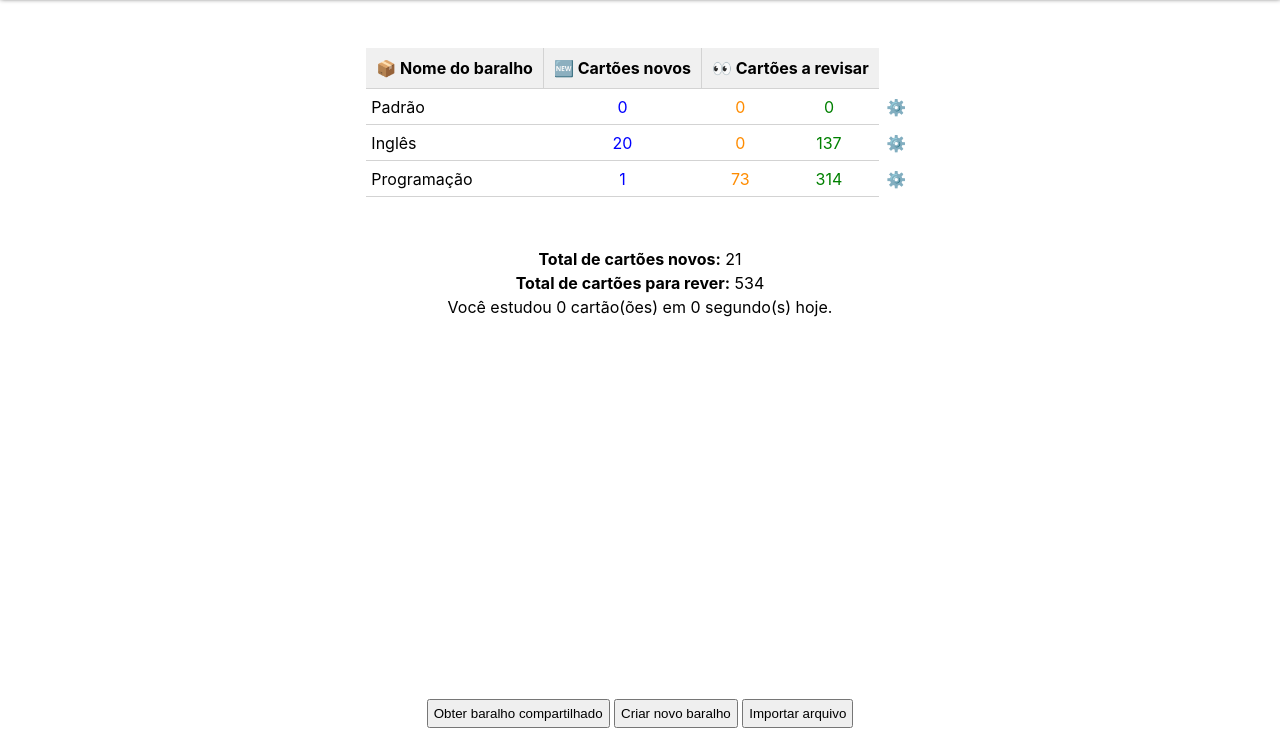
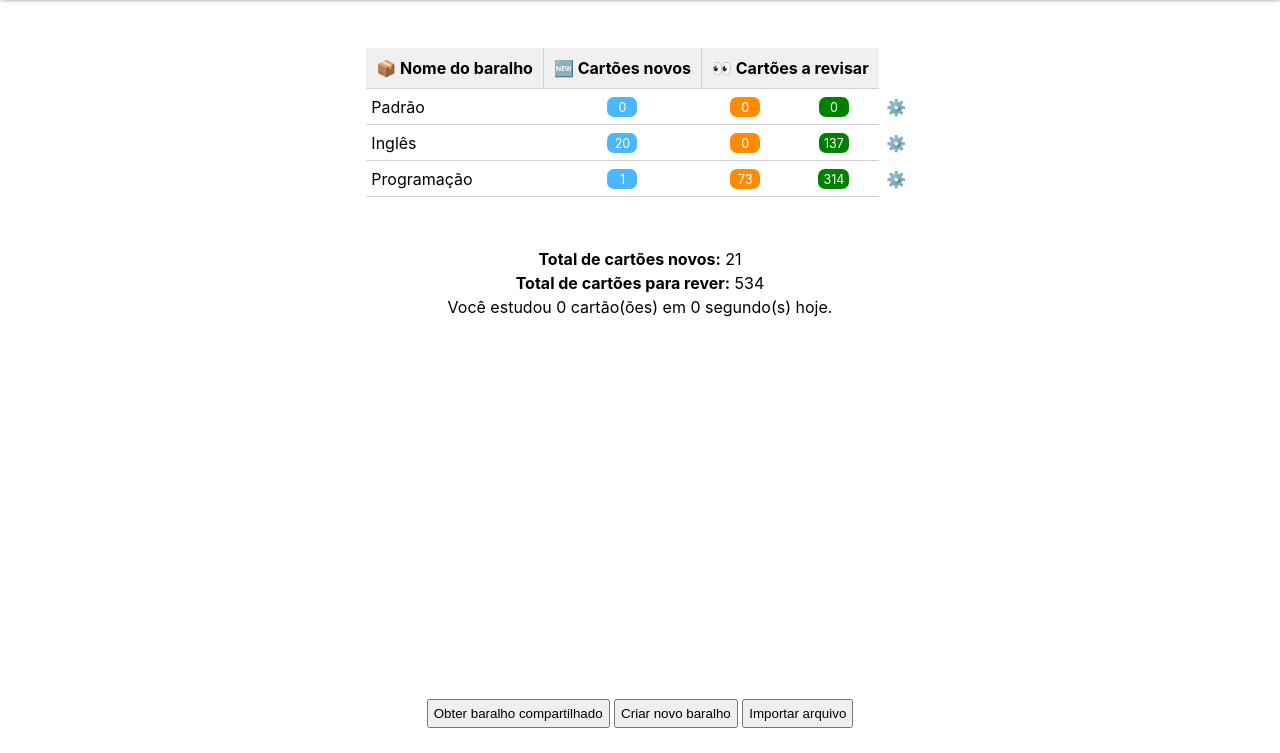
Before and after one commit to felipedssantos7/rebisyon, an Electron app: page src/index.html in a window 1280 px wide. Shown: the part 47-800 px from the top of the page. Drawn offline with Linux system fonts and the light colour scheme.

Commit message:
Update card numbers style in the decks table

```diff
--- a/src/css/index.css
+++ b/src/css/index.css
@@ -93,16 +93,27 @@
   text-align: left;
 }
 
-#body #decks-table tbody tr .new-cards {
-  color: blue;
+#body #decks-table tbody tr .new-cards span,
+#body #decks-table tbody tr .cards-to-re-study span,
+#body #decks-table tbody tr .cards-to-review span {
+  display: inline-block;
+  font-size: 12.5px;
+  padding: 2.5px 5px;
+  color: white;
+  border-radius: 7px;
+  min-width: 20px;
 }
 
-#body #decks-table tbody tr .cards-to-re-study {
-  color: darkorange;
+#body #decks-table tbody tr .new-cards span {
+  background-color: rgb(75, 183, 255);
 }
 
-#body #decks-table tbody tr .cards-to-review {
-  color: green;
+#body #decks-table tbody tr .cards-to-re-study span {
+  background-color: rgb(255, 140, 0);
+}
+
+#body #decks-table tbody tr .cards-to-review span {
+  background-color: rgb(0, 128, 0);
 }
 
 #body #decks-table tbody tr .settings {
--- a/src/js/index.js
+++ b/src/js/index.js
@@ -46,18 +46,26 @@ function createDeckList() {
             row.appendChild(cols[j]);
             cols[j].classList.add(classes[j]);
         }
-        // Create texts of columns .
+        // Create spans of cards number columns.
+        var spanNewCards = document.createElement("span");
+        var spanCardsToReStudy = document.createElement("span");
+        var spanCardsToReview = document.createElement("span");
+        // Create texts of spans.
         var deckName = document.createTextNode(decks[i]["deck-name"]);
         var newCards = document.createTextNode(decks[i]["new-cards"]);
         var cardsToReStudy = document.createTextNode(decks[i]["cards-to-re-study"]);
         var cardsToReview = document.createTextNode(decks[i]["cards-to-review"]);
         var settings = document.createElement("span");
         settings.textContent = "⚙️";
-        // Add texts in the columns.
+        // Add texts in spans.
+        spanNewCards.appendChild(newCards);
+        spanCardsToReStudy.appendChild(cardsToReStudy);
+        spanCardsToReview.appendChild(cardsToReview);
+        // Add texts and spans in the columns.
         cols[0].appendChild(deckName);
-        cols[1].appendChild(newCards);
-        cols[2].appendChild(cardsToReStudy);
-        cols[3].appendChild(cardsToReview);
+        cols[1].appendChild(spanNewCards);
+        cols[2].appendChild(spanCardsToReStudy);
+        cols[3].appendChild(spanCardsToReview);
         cols[4].appendChild(settings);
     }
 }
```
